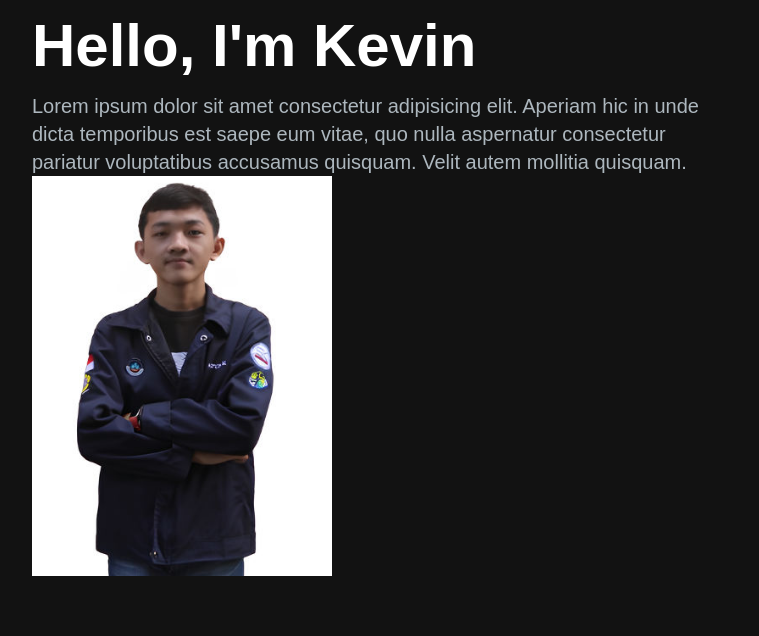
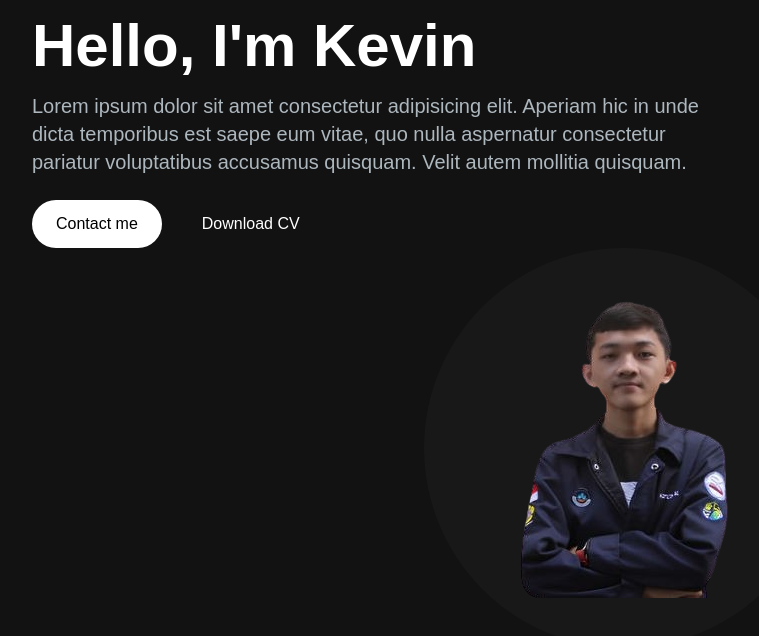
Before and after one commit to Kevinadiputra/My-Personal-Portofolio, a Next.js app in the folder portofolio-website/: page / in a window 1280 px wide. Shown: the top 636 px of the page, without its empty margins (16-775 px from the left). Built offline with nearby package versions, Linux system fonts and the light colour scheme.

Commit message:
commit perubahan Hero Section

```diff
--- a/portofolio-website/src/app/components/HeroSection.jsx
+++ b/portofolio-website/src/app/components/HeroSection.jsx
@@ -9,18 +9,25 @@
           <h1 className='text-white mb-4 text-4xl lg:text-6xl font-extrabold'>
             Hello, I'm Kevin
           </h1>
-                    <p className='text-[#ADB7BE] text-lg lg:text-xl'>
+          <p className='text-[#ADB7BE] text-lg mb-6 lg:text-xl'>
             Lorem ipsum dolor sit amet consectetur adipisicing elit. Aperiam hic in unde dicta temporibus est saepe eum vitae, quo nulla aspernatur consectetur pariatur voluptatibus accusamus quisquam. Velit autem mollitia quisquam.
           </p>
+          <div>
+            <button className='px-6 py-3 rounded-full mr-4 bg-white hover:bg-slate-200 text-black'>Contact me</button>
+            <button className='px-6 py-3 rounded-full'>Download CV</button>
           </div>
         </div>
-            <div className='col-span-5'>
+      </div>
+      <div className='col-span-5 place-self-center mt-4 lg:mt-0'>
+        <div className="rounded-full bg-[#181818] w-[250px] h-[250px] lg:w-[400px] lg:h-[400px] relative">
           <Image
-                    src='/images/hero-image.jpg'
+            src='/images/hero-image.png'
             alt='hero image'
+            className='absolute transform -translate-x-1/2 -translate-y-1/2 top-1/2 left-1/2'
             width={300}
             height={300}
           />
+        </div>
       </div>
     </section>
   )
```
Also changed, not shown: portofolio-website/public/images/hero-image.jpg (deleted), portofolio-website/public/images/hero-image.png (added). Lines whose indentation alone changed are shown as unchanged.
